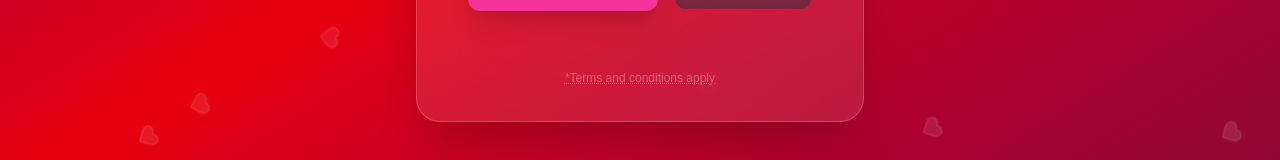
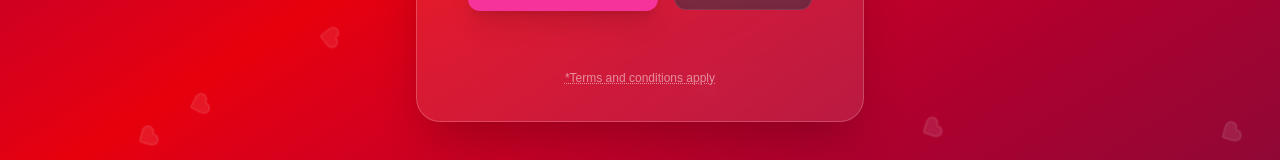
Before and after one commit to KirikuTokugawa/Valentine, a React (Vite) app: page / in a window 1280 px wide. Shown: the part 596-756 px from the top of the page. Built offline with nearby package versions, Linux system fonts and the light colour scheme; a web font is replaced by a local one.

Commit message:
Update App.tsx

```diff
--- a/src/App.tsx
+++ b/src/App.tsx
@@ -268,7 +268,7 @@ export default function App() {
                         <div className="mt-8 text-center">
                             <button
                                 onClick={() => setShowTerms(true)}
-                                className="text-xs text-white/30 hover:text-white/60 underline decoration-dotted transition-colors"
+                                className="text-xs text-white/50 hover:text-white/60 underline decoration-dotted transition-colors"
                             >
                                 *Terms and conditions apply
                             </button>
```
